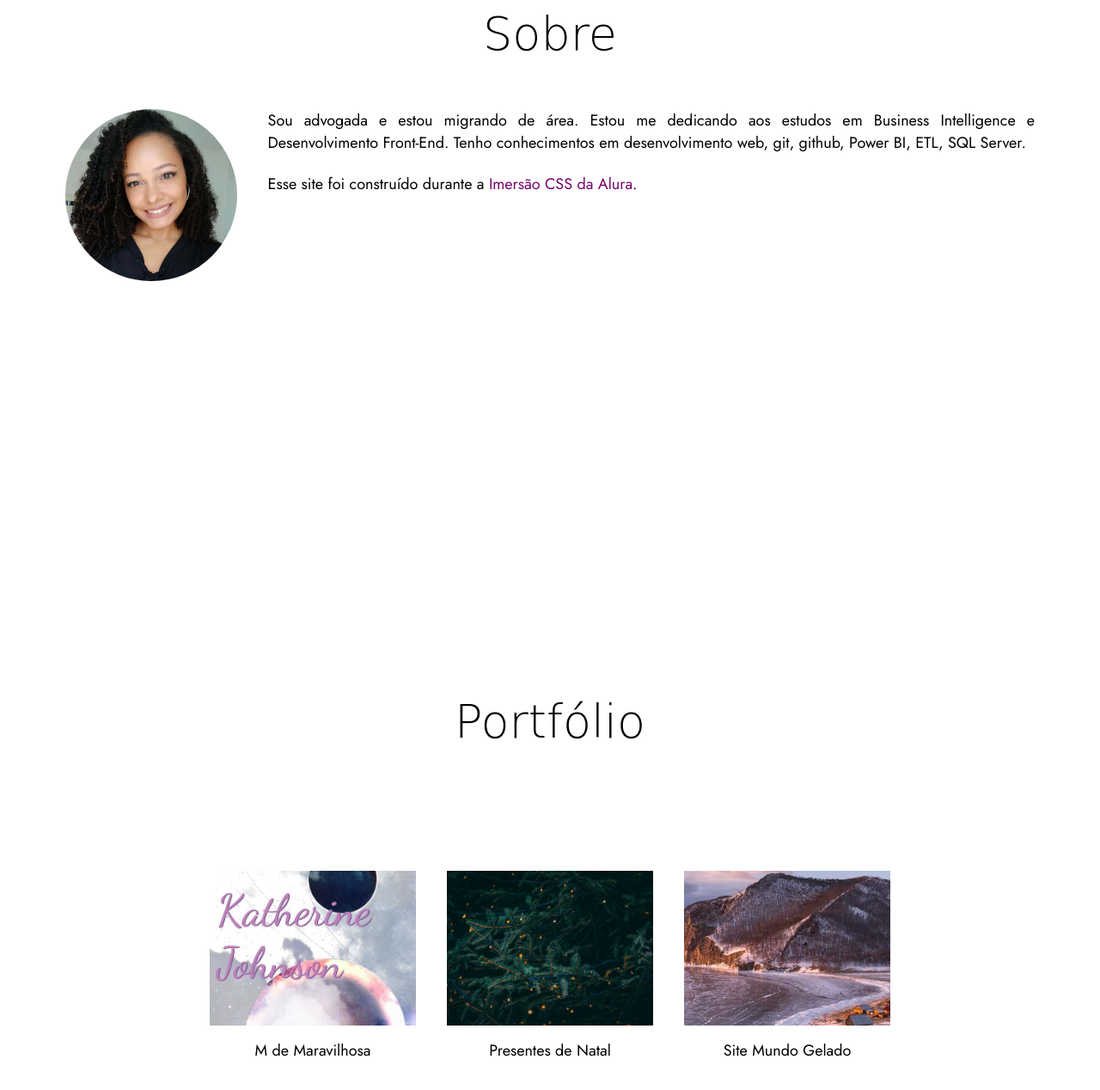
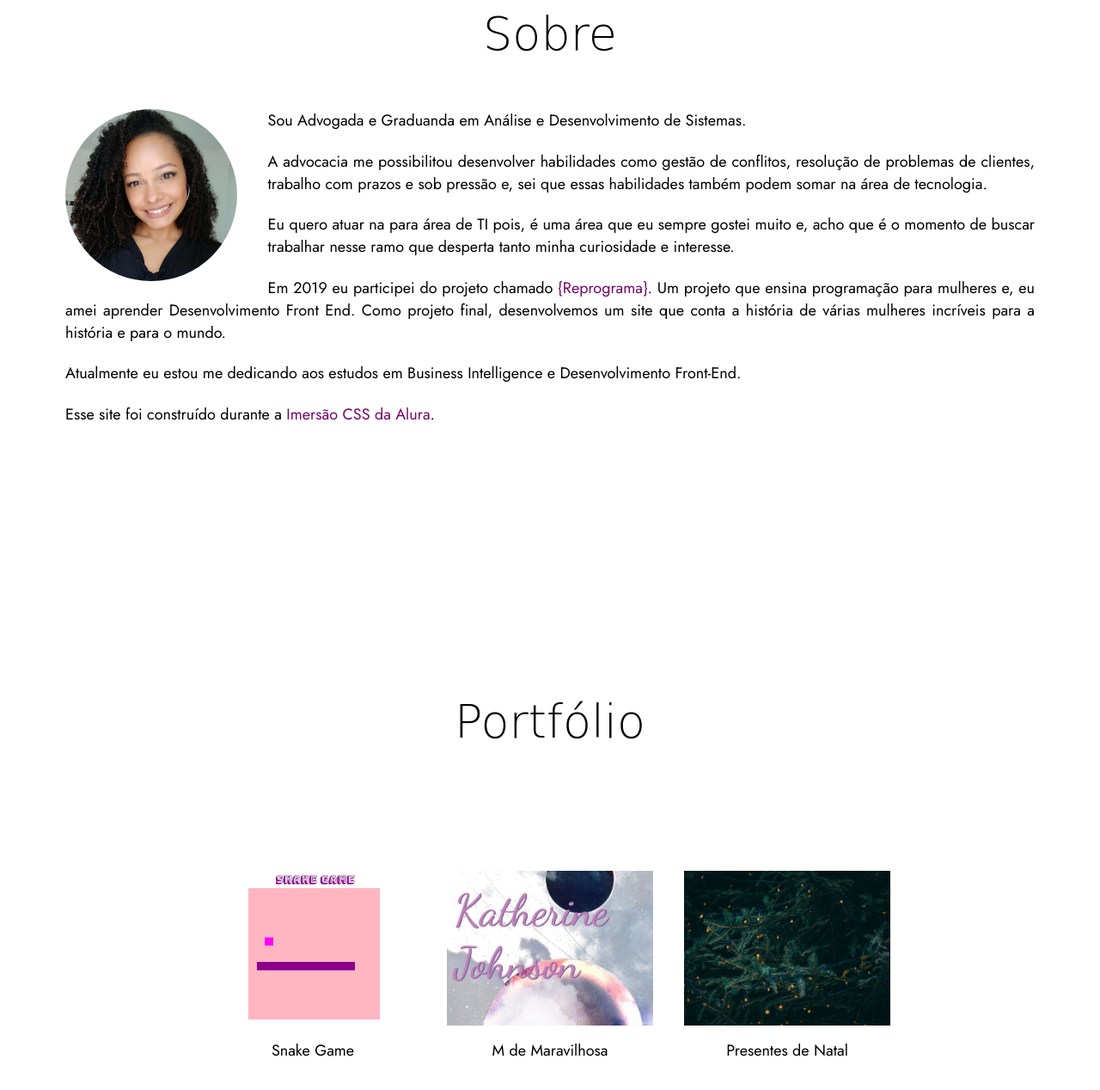
Before and after one commit to jennyffermorais/ImersaoCSSAlura, a plain HTML site: page index.html in a window 1280 px wide. Shown: the part 880-2148 px from the top of the page at 86% size. Drawn offline with Linux system fonts and the light colour scheme; a web font is replaced by a local one.

Commit message:
adicionar snake game

```diff
--- a/index.html
+++ b/index.html
@@ -50,11 +50,38 @@
       <figure class="perfil">
         <img src="./img/perfil.jpg" alt="" />
       </figure>
+
+      <p>Sou Advogada e Graduanda em Análise e Desenvolvimento de Sistemas.</p>
+
       <p>
-        Sou advogada e estou migrando de área. Estou me dedicando aos estudos em
-        Business Intelligence e Desenvolvimento Front-End. Tenho conhecimentos
-        em desenvolvimento web, git, github, Power BI, ETL, SQL Server.
+        A advocacia me possibilitou desenvolver habilidades como gestão de
+        conflitos, resolução de problemas de clientes, trabalho com prazos e sob
+        pressão e, sei que essas habilidades também podem somar na área de
+        tecnologia.
       </p>
+
+      <p>
+        Eu quero atuar na para área de TI pois, é uma área que eu sempre gostei
+        muito e, acho que é o momento de buscar trabalhar nesse ramo que
+        desperta tanto minha curiosidade e interesse.
+      </p>
+
+      <p>
+        Em 2019 eu participei do projeto chamado
+
+        <a href="https://reprograma.com.br/index.html" target="_blanck"
+          >{Reprograma}</a
+        >. Um projeto que ensina programação para mulheres e, eu amei aprender
+        Desenvolvimento Front End. Como projeto final, desenvolvemos um site que
+        conta a história de várias mulheres incríveis para a história e para o
+        mundo.
+      </p>
+
+      <p>
+        Atualmente eu estou me dedicando aos estudos em Business Intelligence e
+        Desenvolvimento Front-End.
+      </p>
+
       <p>
         Esse site foi construído durante a
         <a href="https://www.alura.com.br" target="_blanck"
@@ -69,10 +96,28 @@
       <div class="grid">
         <figure>
           <a
+            href="https://jennyffermorais.github.io/SnakeGameJS/"
+            target="_blank"
+          >
+            <img
+              class="img-portfolio"
+              src="./img/snakeGameImg.png"
+              alt="imagem snake game"
+            />
+          </a>
+          <figcaption>Snake Game</figcaption>
+        </figure>
+
+        <figure>
+          <a
             href="https://reprograma.github.io/On3-projeto-final/maravilhosas/jennyffer-novaes/katherine-johnson.html"
             target="_blank"
           >
-            <img class="img-portfolio" src="./img/img05.jpg" alt="eCommerce" />
+            <img
+              class="img-portfolio"
+              src="./img/img05.jpg"
+              alt="site maravilhosas"
+            />
           </a>
           <figcaption>M de Maravilhosa</figcaption>
         </figure>
@@ -92,24 +137,28 @@
 
         <figure>
           <a href="https://mundo-gelado-jennyffer.netlify.app/" target="_blank">
-            <img class="img-portfolio" src="./img/img04.jpg" alt="eCommerce" />
+            <img
+              class="img-portfolio"
+              src="./img/img04.jpg"
+              alt="site mundo gelado"
+            />
           </a>
           <figcaption>Site Mundo Gelado</figcaption>
         </figure>
 
         <figure>
           <a href="https://portfoliodajennyffer.netlify.app/" target="_blank">
-            <img class="img-portfolio" src="./img/img02.jpg" alt="Web design"
+            <img
+              class="img-portfolio"
+              src="./img/img02.jpg"
+              alt="portfólio com bootstrap"
           /></a>
           <figcaption>Portfólio com Bootstrap</figcaption>
         </figure>
 
         <figure>
           <a href="https://jennyfferdemorais.netlify.app/" target="_blank">
-            <img
-              class="img-portfolio"
-              src="./img/img01.jpg"
-              alt="Projetos pessoais"
+            <img class="img-portfolio" src="./img/img01.jpg" alt="site pessoal"
           /></a>
           <figcaption>Meu primeiro site</figcaption>
         </figure>
```
Also changed, not shown: img/snakeGameImg.png (added).
